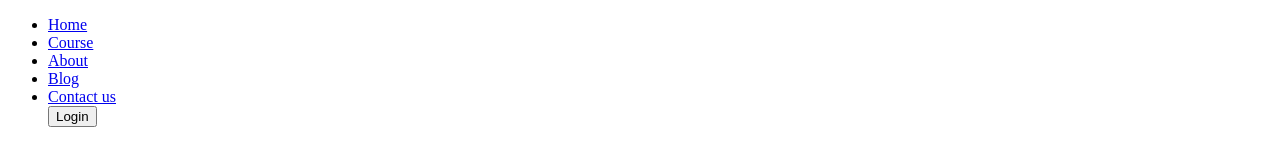
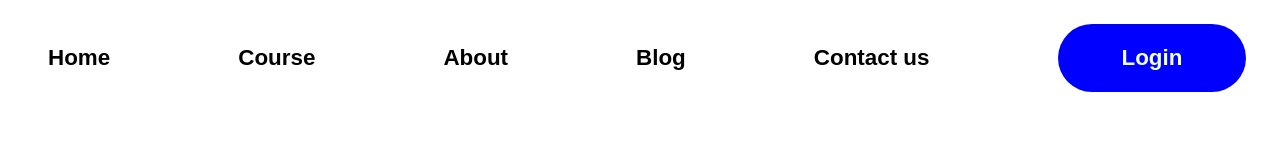
Before and after one commit to MiriamRehema/E-Learning-platform, a plain HTML site: page index.html in a window 1280 px wide. Drawn offline with Linux system fonts and the light colour scheme.

Commit message:
added some styles

```diff
--- a/style.css
+++ b/style.css
@@ -1 +1,63 @@
+/* import font */
 @import url('https://fonts.googleapis.com/css2?family=Poppins:wght@400;700&display=swap')
+/* Base styling */
+*,
+html{
+    font-size: 62.5%;
+}
+body{
+    box-sizing: border-box;
+    font-family: Poppins,sans-serif;
+    overflow-x: hidden;
+}
+a{
+    text-decoration: none;
+}
+ul{
+    list-style-type: none;
+}
+/* navigattion */
+.nav{
+    display:flex;
+    align-items: center;
+    justify-content: space-between;
+    width: 80%;
+    margin: auto;
+}
+.nav_logo{
+    width: 150px;
+}
+.nav_logo img{
+    object-fit: contain;
+}
+.nav_ul{
+    display:flex ;
+    align-items: center;
+}
+.nav_ul > li{
+    margin-right:8rem;
+}
+.nav_link{
+    font-weight: 600;
+    font-size: 1.4rem;
+    color:black;
+    transform: all 0.3s;
+}
+.nav_link:hover{
+    color: blue;
+}
+.nav_btn{
+    padding: 1.3rem 4rem;
+    background-color: blue;
+    color: azure;
+    border: none;
+    border-radius: 100px;
+    font-size: 1.4rem;
+    cursor: pointer;
+    transition: all 0.3s ease-in-out;
+    font-weight: 700;
+
+}
+.nav_btn:hover{
+    background: red;
+}
```
